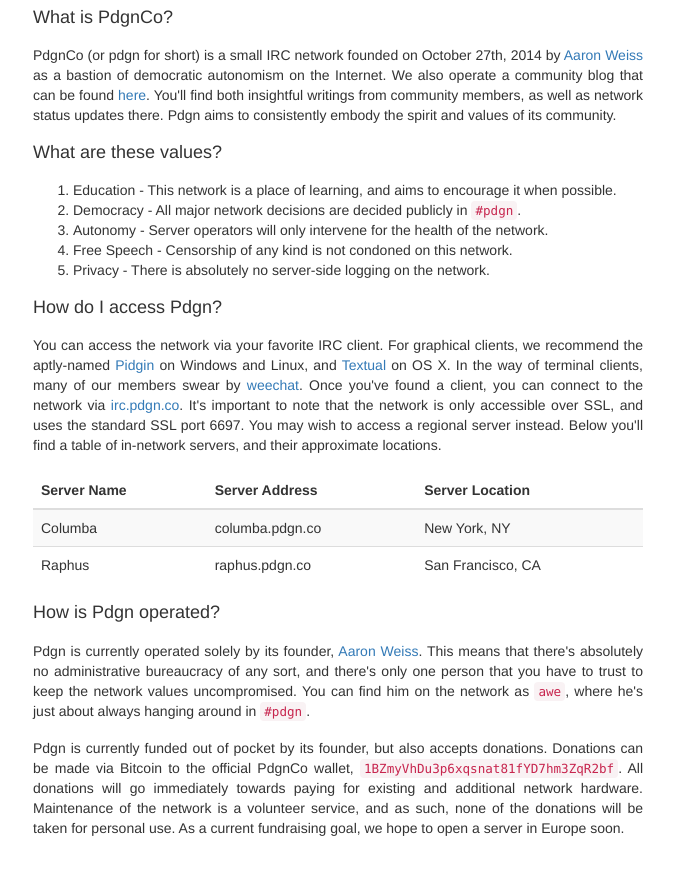
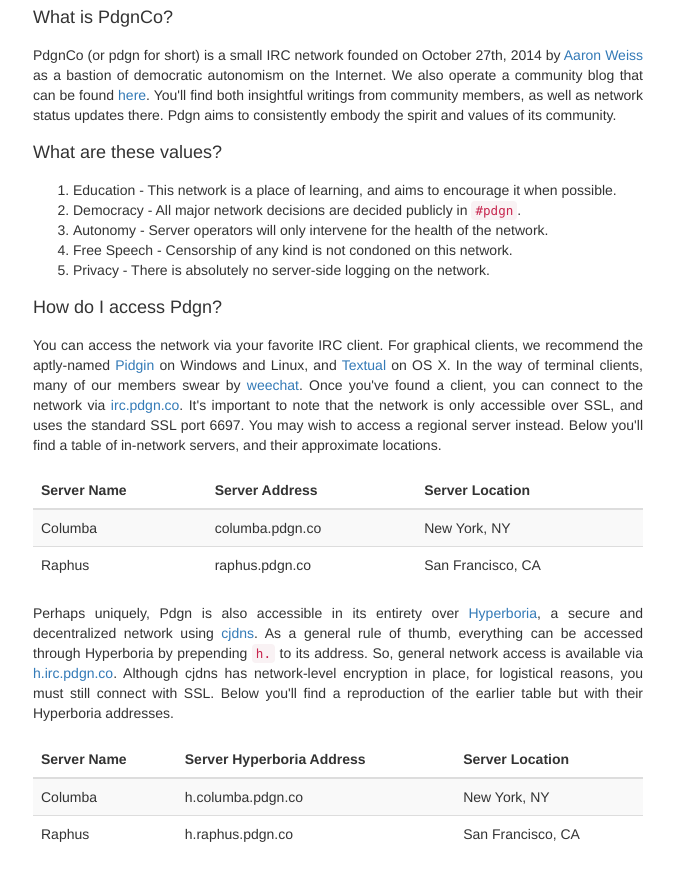
Before and after one commit to Pdgn/site, a plain HTML site: page index.html in a window 1280 px wide. Shown: the part 80-949 px from the top of the page, without its empty margins (302-976 px from the left). Drawn offline with Linux system fonts and the light colour scheme.

Commit message:
Added information about Hyperboria.

```diff
--- a/index.html
+++ b/index.html
@@ -67,6 +67,35 @@
               </tr>
             </tbody>
           </table>
+          <p>Perhaps uniquely, Pdgn is also accessible in its entirety over
+             <a href="http://hyperboria.net">Hyperboria</a>, a secure and decentralized network
+             using <a href="http://cjdns.info">cjdns</a>. As a general rule of thumb, everything can
+             be accessed through Hyperboria by prepending <code>h.</code> to its address. So,
+             general network access is available via
+             <a href="ircs://h.irc.pdgn.co:6697">h.irc.pdgn.co</a>. Although cjdns has network-level
+             encryption in place, for logistical reasons, you must still connect with SSL. Below
+             you'll find a reproduction of the earlier table but with their Hyperboria addresses.</p>
+          <table class="table table-striped">
+            <thead>
+              <tr>
+                <th>Server Name</th>
+                <th>Server Hyperboria Address</th>
+                <th>Server Location</th>
+              </tr>
+            </thead>
+            <tbody>
+              <tr>
+                <td>Columba</td>
+                <td>h.columba.pdgn.co</td>
+                <td>New York, NY</td>
+              </tr>
+              <tr>
+                <td>Raphus</td>
+                <td>h.raphus.pdgn.co</td>
+                <td>San Francisco, CA</td>
+              </tr>
+            </tbody>
+          </table>
           <h4>How is Pdgn operated?</h4>
           <p>Pdgn is currently operated solely by its founder,
              <a href="http://aaronweiss.us/">Aaron Weiss</a>. This means that there's absolutely no
```
